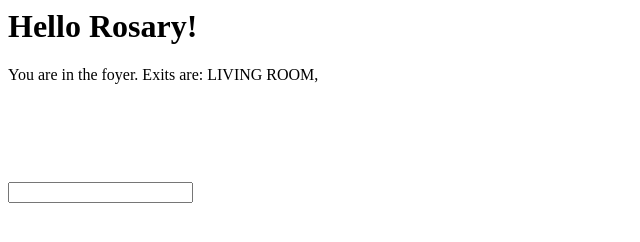
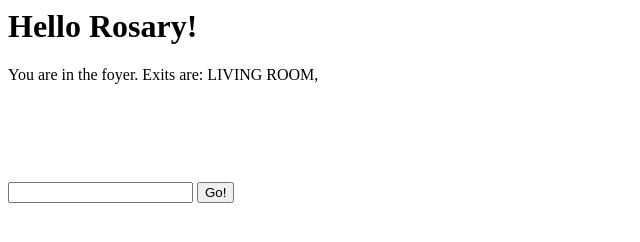
Before and after one commit to yparghi/rosary, a plain HTML site: page www_stubs/index.html in a window 1280 px wide. Shown: the full height of the page, 0-640 px from the left. Drawn offline with Linux system fonts and the light colour scheme.

Commit message:
Stub function and button for command parsing

```diff
--- a/js/rosary-lib.js
+++ b/js/rosary-lib.js
@@ -0,0 +1,5 @@
+function parseCommand() {
+  // TODO: Pass this in somehow, don't grab it from the DOM. And write tests.
+  input = document.getElementById("gameInput").value;
+  console.log('Parse: ' + input);
+}
--- a/www_stubs/index.html
+++ b/www_stubs/index.html
@@ -21,6 +21,7 @@
 
 <p id="gameDisplay"></p>
 <input type="text" id="gameInput"></input>
+<button type="button" onclick="parseCommand();">Go!</button>
 
 </body>
 
```
